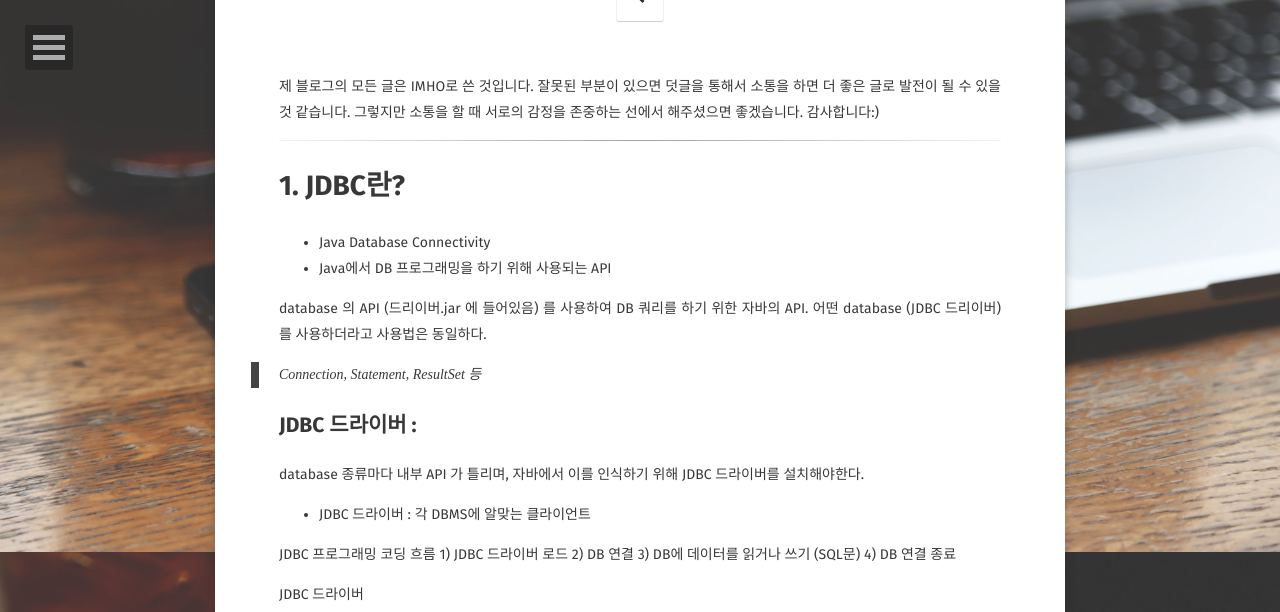
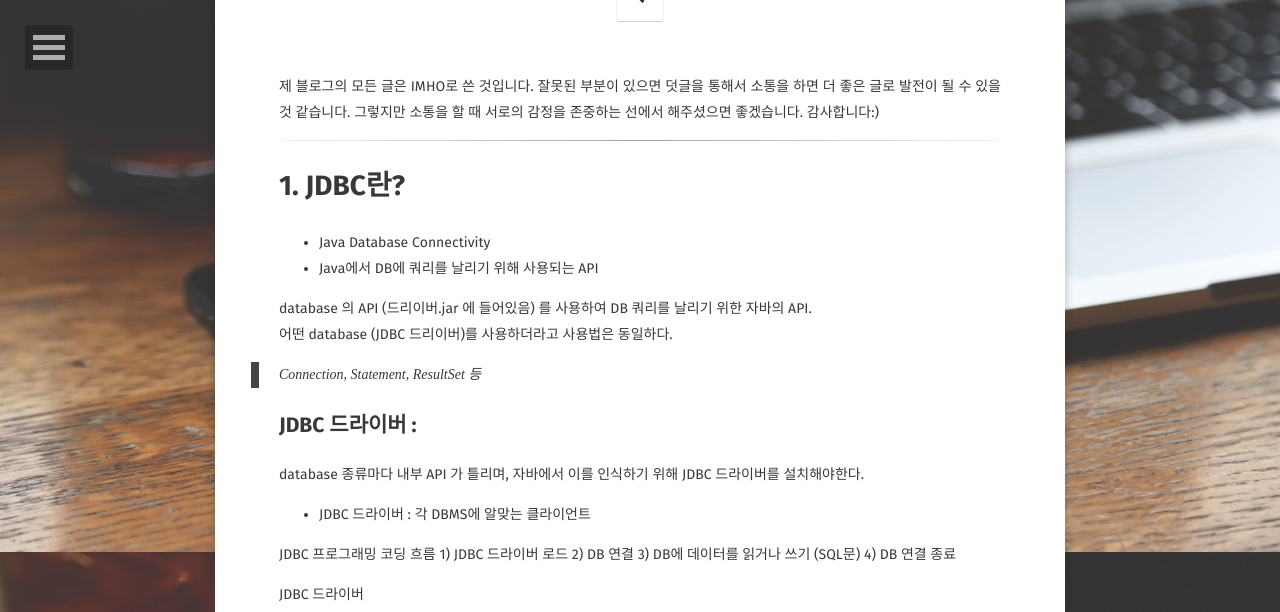
Before and after one commit to JoosJuliet/joosjuliet.github.io, a Jekyll site: the page built from _posts/2019-03-20-datastore.md, in a window 1280 px wide and 900 px high, scrolled down 348 px, cut to the strip 0-612 px from the top of the window. Built offline with Jekyll 4.4.1, drawn with Linux system fonts in a browser that asks for light colours; some web fonts are replaced.

Commit message:
datastore과 n+1내용추가

```diff
--- a/_posts/2019-03-20-datastore.md
+++ b/_posts/2019-03-20-datastore.md
@@ -15,15 +15,14 @@ comments: true
 
 # 1. JDBC란?
 - Java Database Connectivity
-- Java에서 DB 프로그래밍을 하기 위해 사용되는 API
+- Java에서 DB에 쿼리를 날리기 위해 사용되는 API
 
-database 의 API (드리이버.jar 에 들어있음) 를 사용하여 DB 쿼리를 하기 위한
-자바의 API. 어떤 database (JDBC 드리이버)를 사용하더라고 사용법은 동일하다.
+database 의 API (드리이버.jar 에 들어있음) 를 사용하여 DB 쿼리를 날리기 위한 자바의 API.
+어떤 database (JDBC 드리이버)를 사용하더라고 사용법은 동일하다.
 > Connection, Statement, ResultSet 등
 
 ## JDBC 드라이버 :
-database 종류마다 내부 API 가 틀리며, 자바에서 이를 인식하기 위해
-JDBC 드라이버를 설치해야한다.
+database 종류마다 내부 API 가 틀리며, 자바에서 이를 인식하기 위해 JDBC 드라이버를 설치해야한다.
 
 
 - JDBC 드라이버 : 각 DBMS에 알맞는 클라이언트
```
Also changed, not shown: _posts/2019-07-23-n+1.md (+1 -1 lines).
